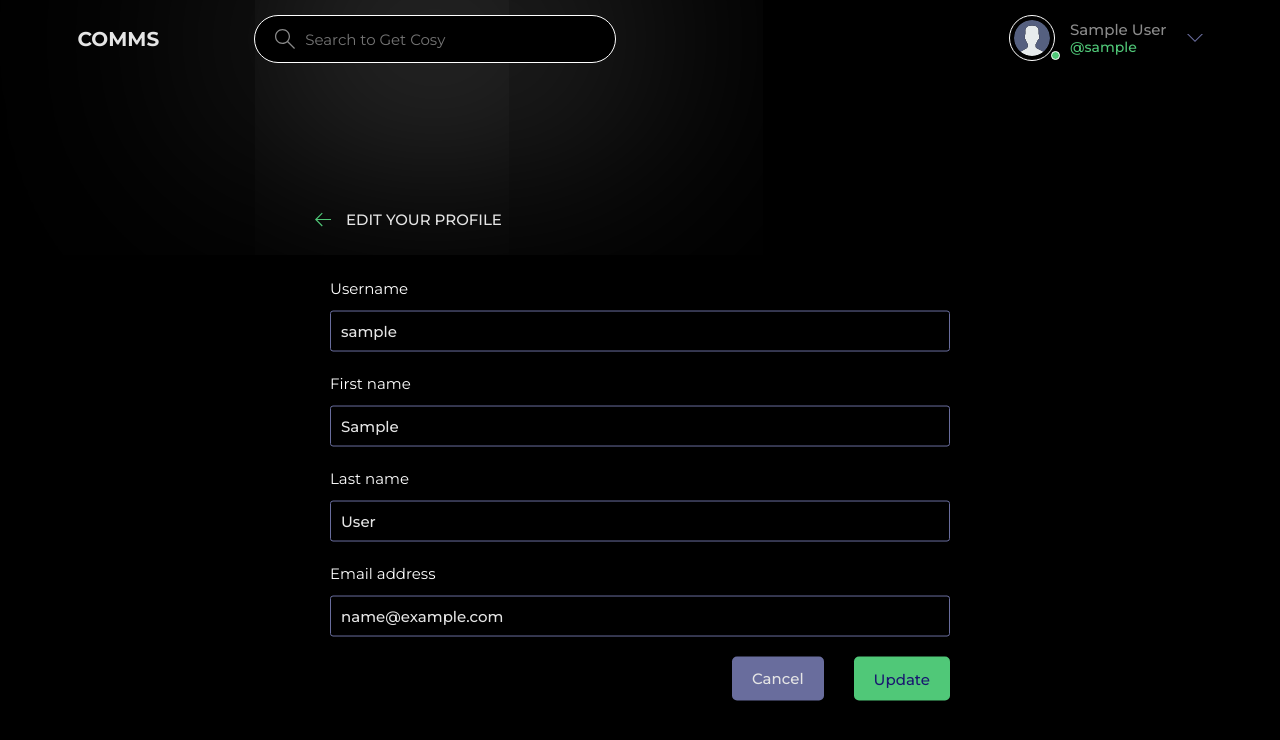
After one commit to arindam-sahoo/Community-WebApp, a Django app: page /update-user/ in a window 1280 px wide. The commit adds this page. Shown: the top 740 px of the page. Run offline with Django 5.2, Linux system fonts and the light colour scheme; the visitor is signed in with stand-in values (Sample User, id 1).

Commit message:
Update User Functionality and Frontend Done

```diff
--- a/backend/api/forms.py
+++ b/backend/api/forms.py
@@ -1,8 +1,14 @@
 from django.forms import ModelForm
 from .models import Room
+from django.contrib.auth.models import User
 
 class RoomForm(ModelForm):
     class Meta:
         model = Room
         fields = '__all__'
         exclude = ['host', 'participants']
+
+class UserForm(ModelForm):
+    class Meta:
+        model = User
+        fields = ['username', 'first_name', 'last_name', 'email']
--- a/backend/api/templates/api/profile.html
+++ b/backend/api/templates/api/profile.html
@@ -26,7 +26,9 @@
                     <div class="profile__info">
                       <h3>{{ user.first_name }} {{ user.last_name }}</h3>
                       <p>@{{ user.username }}</p>
-                      <a href="#" class="btn btn--main btn--pill">Edit Profile</a>
+                      {% if request.user == user %}
+                        <a href="{% url 'update-user' %}" class="btn btn--main btn--pill">Edit Profile</a>
+                      {% endif %}
                     </div>
                     {% comment %} <div class="profile__about">
                       <h3>About</h3>
--- a/backend/api/templates/api/room_form.html
+++ b/backend/api/templates/api/room_form.html
@@ -13,7 +13,7 @@
                                 <path d="M13.723 2.286l-13.723 13.714 13.719 13.714 1.616-1.611-10.96-10.96h27.625v-2.286h-27.625l10.965-10.965-1.616-1.607z"></path>
                             </svg>
                         </a>
-                        <h3>Create or Update a Room</h3>
+                        <h3>{{ operation }} a Room</h3>
                     </div>
                 </div>
                 <div class="layout__body">
@@ -45,7 +45,7 @@
 
                         <div class="form__action">
                             <a href="{% url 'homepage' %}" class="btn btn--dark">Cancel</a>
-                            <button class="btn btn--main" type="submit">Done</button>
+                            <button class="btn btn--main" type="submit">{{ operation }}</button>
                         </div>
                     </form>
                 </div>
--- /dev/null
+++ b/backend/api/templates/api/update_user.html
@@ -0,0 +1,38 @@
+{% extends 'main.html' %}
+
+{% block content %}
+    <main class="update-account layout">
+        <div class="container">
+            <div class="layout__box">
+                <div class="layout__boxHeader">
+                    <div class="layout__boxTitle">
+                        <a href="{% url 'user-profile' user.id %}">
+                            <svg version="1.1" xmlns="http://www.w3.org/2000/svg" width="32" height="32" viewBox="0 0 32 32">
+                                <title>arrow-left</title>
+                                <path d="M13.723 2.286l-13.723 13.714 13.719 13.714 1.616-1.611-10.96-10.96h27.625v-2.286h-27.625l10.965-10.965-1.616-1.607z"></path>
+                            </svg>
+                        </a>
+                        <h3>Edit your profile</h3>
+                    </div>
+                </div>
+                <div class="layout__body">
+                    <form action="" class="form" method="POST">
+                        {% csrf_token %}
+
+                        {% for field in form %}
+                            <div class="form__group">
+                                <label for="profile_pic">{{ field.label }}</label>
+                                {{ field }}
+                            </div>
+                        {% endfor %}
+
+                        <div class="form__action">
+                            <a href="{% url 'homepage' %}" class="btn btn--dark">Cancel</a>
+                            <button class="btn btn--main" type="submit">Update</button>
+                        </div>
+                    </form>
+                </div>
+            </div>
+        </div>
+    </main>
+{% endblock content %}
--- a/backend/api/urls.py
+++ b/backend/api/urls.py
@@ -11,5 +11,6 @@ urlpatterns = [
     path('update-room/<str:pk>/', update_room, name='update-room'),
     path('delete-room/<str:pk>/', delete_room, name='delete-room'),
     path('delete-message/<str:pk>/', delete_message, name='delete-message'),
-    path('profile/<str:pk>/', user_profile, name='user-profile')
+    path('profile/<str:pk>/', user_profile, name='user-profile'),
+    path('update-user/', update_user, name='update-user'),
 ]
--- a/backend/api/views.py
+++ b/backend/api/views.py
@@ -7,7 +7,7 @@ from django.contrib.auth.decorators import login_required
 from django.contrib.auth.forms import UserCreationForm
 from django.contrib import messages
 from .models import Room, Topic, Message
-from .forms import RoomForm
+from .forms import RoomForm, UserForm
 
 def login_portal(request):
     page = 'login'
@@ -114,7 +114,7 @@ def create_room(request):
         #     room.save()
         return redirect('homepage')
 
-    context = {'form': form, 'topics': topics}
+    context = {'form': form, 'topics': topics, 'operation': 'Create'}
     return render(request, 'api/room_form.html', context)
 
 @login_required(login_url='/login')
@@ -136,7 +136,7 @@ def update_room(request, pk):
         room.save()
         return redirect('homepage')
 
-    context = {'form': form, 'topics': topics, 'room': room}
+    context = {'form': form, 'topics': topics, 'room': room, 'operation': 'Update'}
     return render(request, 'api/room_form.html', context)
 
 @login_required(login_url='/login')
@@ -174,3 +174,17 @@ def user_profile(request, pk):
 
     context = {'user':user, 'rooms': rooms, 'room_messages': room_messages, 'topics': topics, 'room_count': room_count}
     return render(request, 'api/profile.html', context)
+
+@login_required(login_url='login')
+def update_user(request):
+    user = request.user
+    form = UserForm(instance=user)
+
+    if request.method == 'POST':
+        form = UserForm(request.POST, instance=user)
+        if form.is_valid():
+            form.save()
+            return redirect('user-profile', pk=user.id)
+
+    context = {'form': form, 'user': user}
+    return render(request, 'api/update_user.html', context)
--- a/backend/templates/navbar.html
+++ b/backend/templates/navbar.html
@@ -41,12 +41,12 @@
                         </div>
 
                         <div class="dropdown-menu">
-                            {% comment %} <a href="settings.html" class="dropdown-link"><svg version="1.1" xmlns="http://www.w3.org/2000/svg" width="32" height="32" viewBox="0 0 32 32">
+                            <a href="{% url 'update-user' %}" class="dropdown-link"><svg version="1.1" xmlns="http://www.w3.org/2000/svg" width="32" height="32" viewBox="0 0 32 32">
                                 <title>tools</title>
                                 <path
                                 d="M27.465 32c-1.211 0-2.35-0.471-3.207-1.328l-9.392-9.391c-2.369 0.898-4.898 0.951-7.355 0.15-3.274-1.074-5.869-3.67-6.943-6.942-0.879-2.682-0.734-5.45 0.419-8.004 0.135-0.299 0.408-0.512 0.731-0.572 0.32-0.051 0.654 0.045 0.887 0.277l5.394 5.395 3.586-3.586-5.394-5.395c-0.232-0.232-0.336-0.564-0.276-0.887s0.272-0.596 0.572-0.732c2.552-1.152 5.318-1.295 8.001-0.418 3.274 1.074 5.869 3.67 6.943 6.942 0.806 2.457 0.752 4.987-0.15 7.358l9.392 9.391c0.844 0.842 1.328 2.012 1.328 3.207-0 2.5-2.034 4.535-4.535 4.535zM15.101 19.102c0.26 0 0.516 0.102 0.707 0.293l9.864 9.863c0.479 0.479 1.116 0.742 1.793 0.742 1.398 0 2.535-1.137 2.535-2.535 0-0.668-0.27-1.322-0.742-1.793l-9.864-9.863c-0.294-0.295-0.376-0.74-0.204-1.119 0.943-2.090 1.061-4.357 0.341-6.555-0.863-2.631-3.034-4.801-5.665-5.666-1.713-0.561-3.468-0.609-5.145-0.164l4.986 4.988c0.391 0.391 0.391 1.023 0 1.414l-5 5c-0.188 0.188-0.441 0.293-0.707 0.293s-0.52-0.105-0.707-0.293l-4.987-4.988c-0.45 1.682-0.397 3.436 0.164 5.146 0.863 2.631 3.034 4.801 5.665 5.666 2.2 0.721 4.466 0.604 6.555-0.342 0.132-0.059 0.271-0.088 0.411-0.088z"></path>
                             </svg>
-                            Settings</a> {% endcomment %}
+                            Settings</a>
                             <a href="{% url 'logout' %}" class="dropdown-link"
                             ><svg version="1.1" xmlns="http://www.w3.org/2000/svg" width="32" height="32" viewBox="0 0 32 32">
                                 <title>sign-out</title>
```
